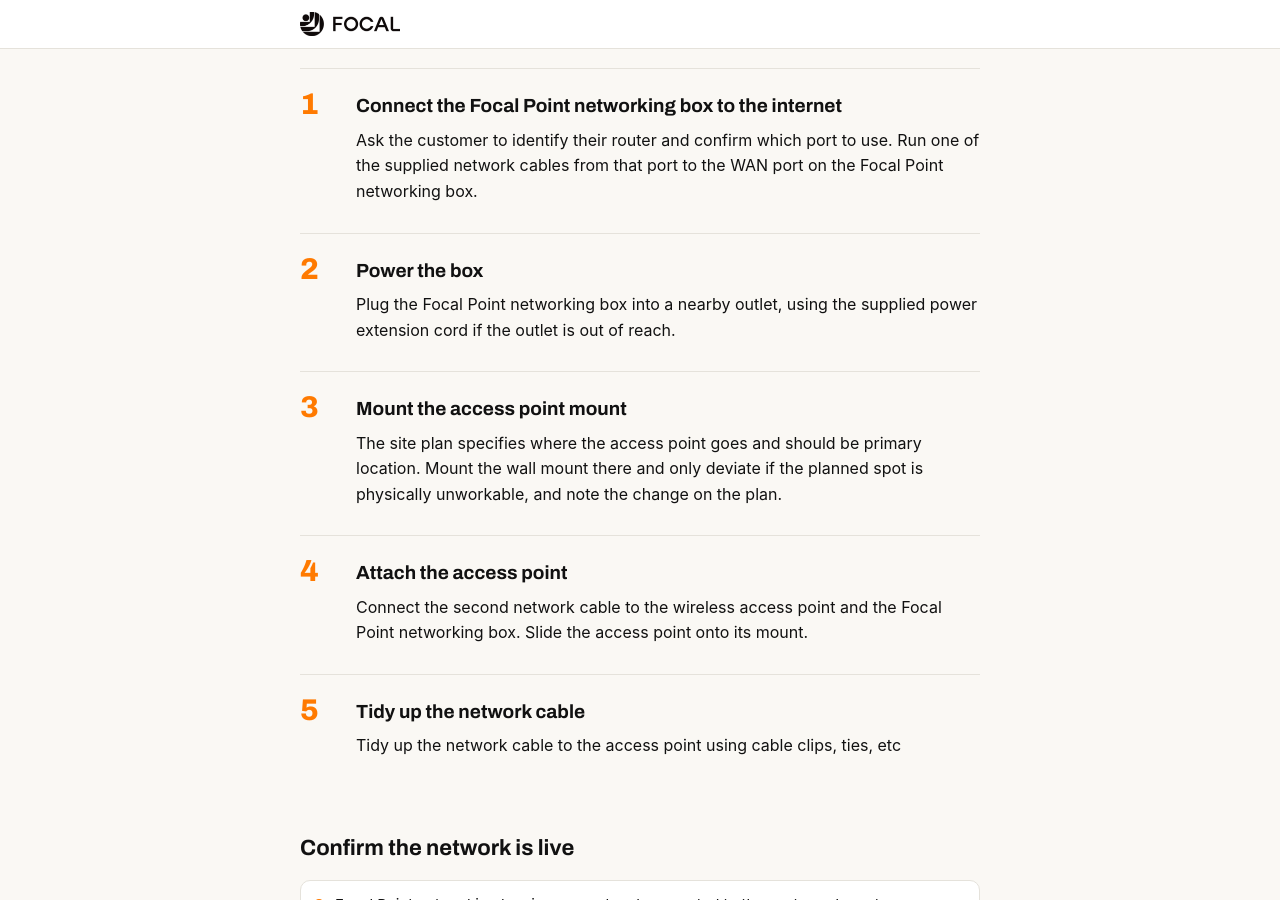
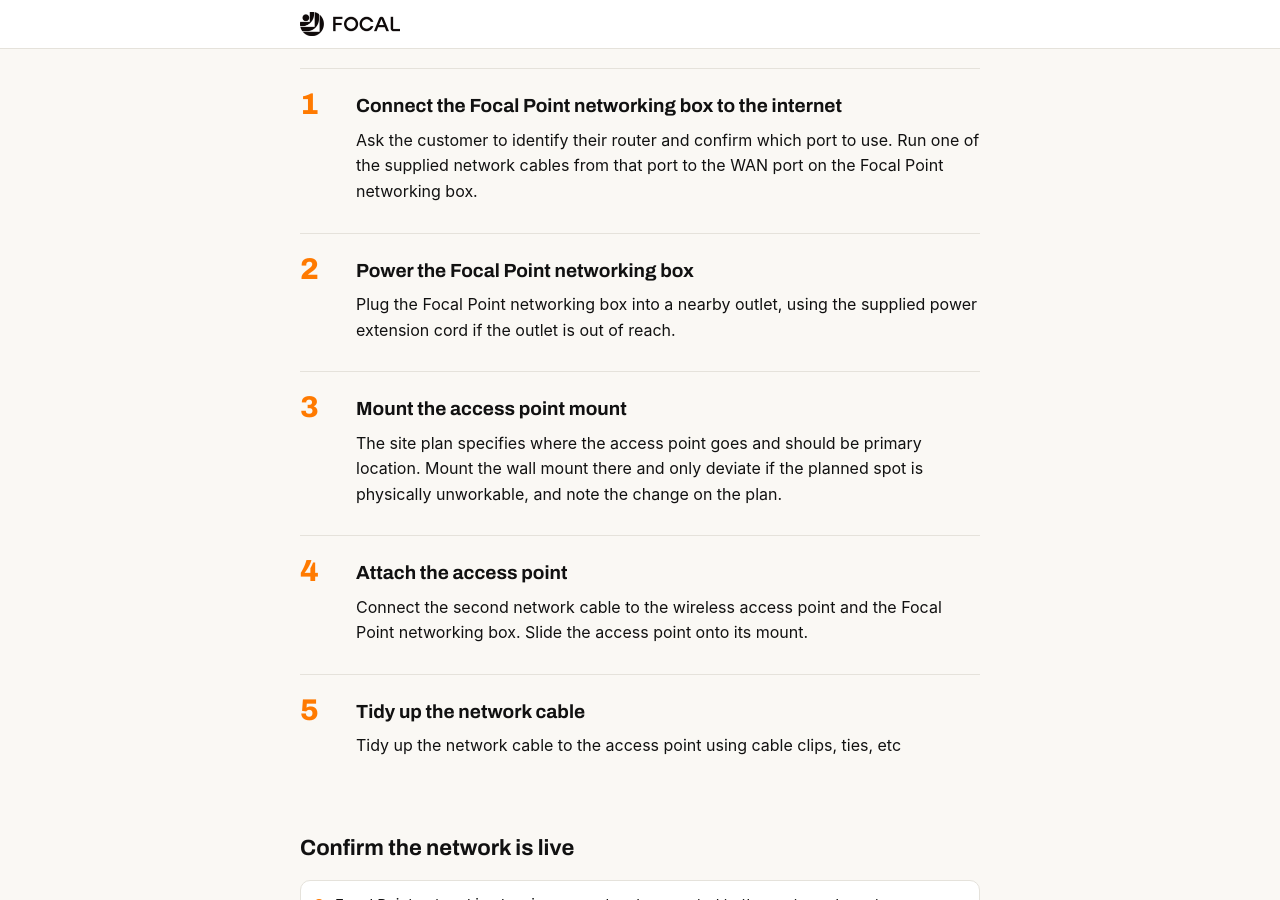
Before and after one commit to BeamT/external-docs, a Jekyll site: the page built from _guides/network-setup.md, in a window 1280 px wide and 900 px high, scrolled down 1173 px. Built offline with Jekyll 4.4.1, drawn with Linux system fonts in a browser that asks for light colours; some web fonts are replaced.

Commit message:
small edits

```diff
--- a/_guides/network-setup.md
+++ b/_guides/network-setup.md
@@ -34,7 +34,7 @@
 
 {% include step.html number="1" title="Connect the Focal Point networking box to the internet" body="Ask the customer to identify their router and confirm which port to use. Run one of the supplied network cables from that port to the WAN port on the Focal Point networking box." %}
 
-{% include step.html number="2" title="Power the box" body="Plug the Focal Point networking box into a nearby outlet, using the supplied power extension cord if the outlet is out of reach." %}
+{% include step.html number="2" title="Power the Focal Point networking box" body="Plug the Focal Point networking box into a nearby outlet, using the supplied power extension cord if the outlet is out of reach." %}
 
 {% include step.html number="3" title="Mount the access point mount" body="The site plan specifies where the access point goes and should be primary location. Mount the wall mount there and only deviate if the planned spot is physically unworkable, and note the change on the plan." %}
 
```
Also changed, not shown: _guides/safety-and-clearances.md (+2 -2 lines).
